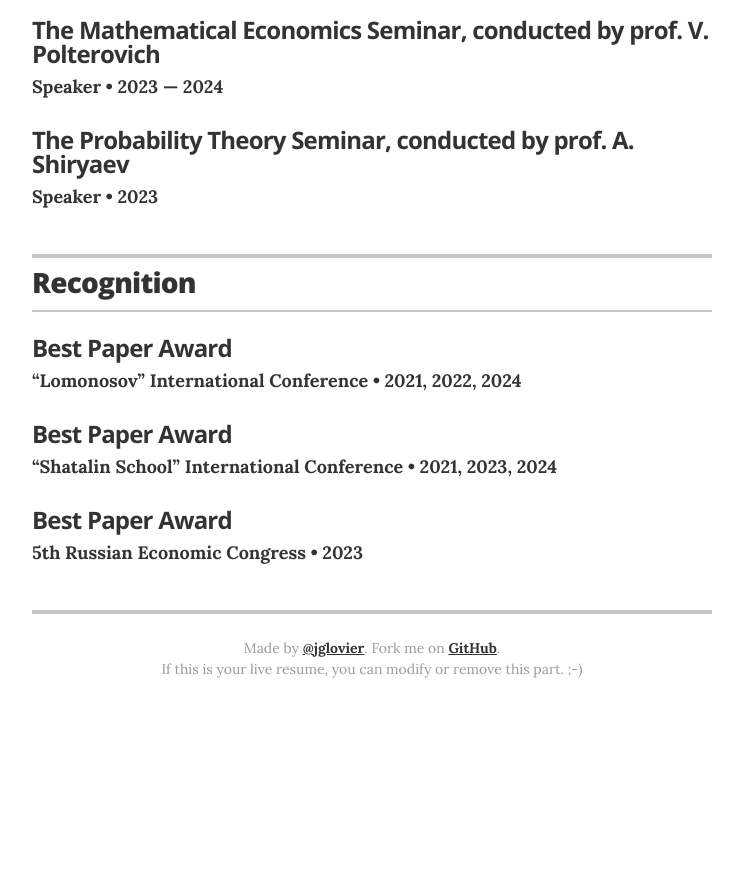
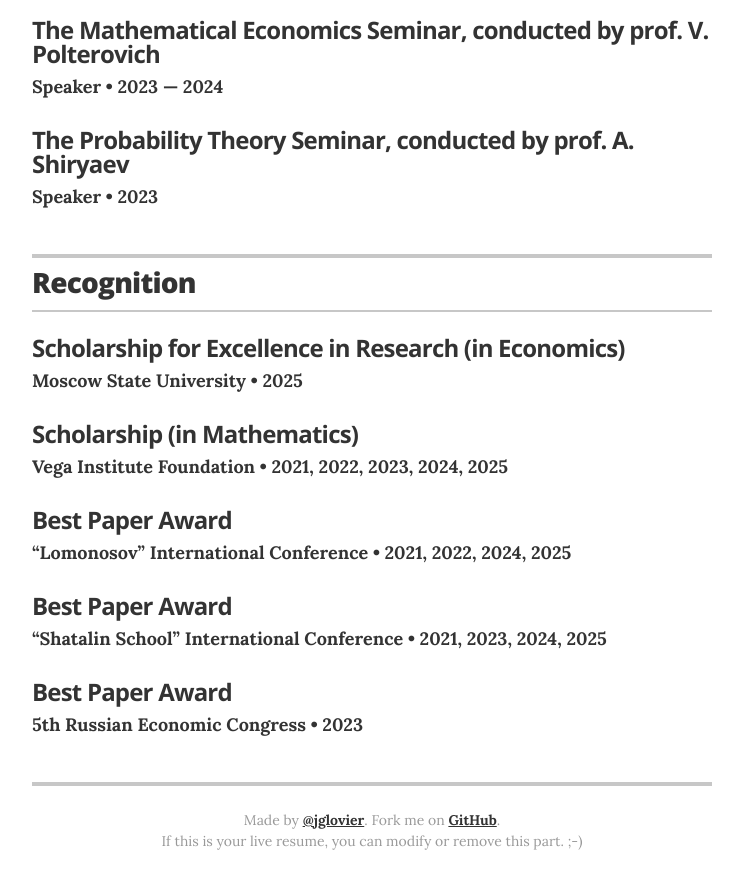
Before and after one commit to MikitchukMarina/MikitchukMarina.github.io, a Jekyll site: the page built from index.html, in a window 1280 px wide and 900 px high, scrolled down 3106 px. Shown: the top 889 px of the window, without its empty margins (268-1011 px from the left). Built offline with Jekyll 4.4.1, drawn with Linux system fonts in a browser that asks for light colours; before the commit the page ends 3834 px from its top, so only the background shows below that.

Commit message:
Update recognitions with new scholarships and years
Added new scholarships and updated years for existing awards.

```diff
--- a/_data/recognitions.yml
+++ b/_data/recognitions.yml
@@ -1,12 +1,22 @@
 # Recognitions
+- award: Scholarship for Excellence in Research (in Economics)
+  organization: Moscow State University
+  year: 2025
+  summary: ''
+
+- award: Scholarship (in Mathematics)
+  organization: Vega Institute Foundation
+  year: 2021, 2022, 2023, 2024, 2025
+  summary: ''
+
 - award: Best Paper Award
   organization: “Lomonosov” International Conference
-  year: 2021, 2022, 2024
+  year: 2021, 2022, 2024, 2025
   summary: ''
 
 - award: Best Paper Award
   organization: “Shatalin School” International Conference
-  year: 2021, 2023, 2024
+  year: 2021, 2023, 2024, 2025
   summary: ''
 
 - award: Best Paper Award
```
